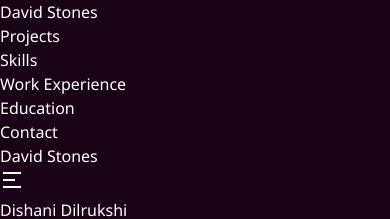
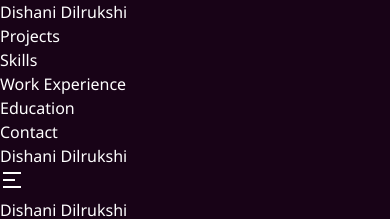
Before and after one commit to DishaniD/dishani-portfolio, a React (Vite) app: page / in a window 390 px wide. Shown: the top 219 px of the page. Built offline with nearby package versions, Linux system fonts and the light colour scheme.

Commit message:
nav bar mobile view update

```diff
--- a/src/components/Hero.jsx
+++ b/src/components/Hero.jsx
@@ -64,7 +64,7 @@ const Hero = () => {
 
   return (
     <section className="flex min-h-screen flex-col items-center justify-center gap-4 lg:gap-6" ref={heroRef}>
-      <div className="mt-8 lg:mt-20">
+      <div className="mt-20 lg:mt-20">
         <h1 className="hero-title text-4xl uppercase lg:text-7xl">{PROFILE.name}</h1>
         <h2 className="hero-subheading bg-gradient-to-b from-pink-200 to-purple-300 bg-clip-text text-center text-2xl tracking-tighter text-transparent">{PROFILE.role}</h2>
       </div>
--- a/src/components/Navbar.jsx
+++ b/src/components/Navbar.jsx
@@ -27,13 +27,13 @@ const Navbar = () => {
   };
 
   return (
-    <nav className="fixed left-0 right-0 z-50 lg:top-4">
+    <nav className="fixed left-0 right-0 z-50 lg:top-2">
     {/* Desktop Menu */}
         <div className="mx-auto hidden max-w-xl items-center justify-center rounded-full border border-white/30 py-2 backdrop-blur-lg lg:flex">
             <div className="flex items-center justify-between gap-6">
                 <div>
                     <a href="/">
-                    <span className="uppercase">David Stones</span>
+                    <span className="uppercase">Dishani Dilrukshi</span>
                     </a>
                 </div>
 
@@ -62,7 +62,7 @@ const Navbar = () => {
             <div className="flex items-center justify-between">
                 <div>
                 <a href="#">
-                    <span className="pl-2 uppercase">David Stones</span>
+                    <span className="pl-2 uppercase">Dishani Dilrukshi</span>
                 </a>
                 </div>
                 <div className="flex items-center">
```
